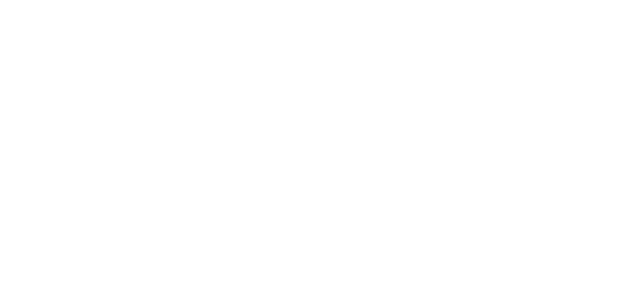
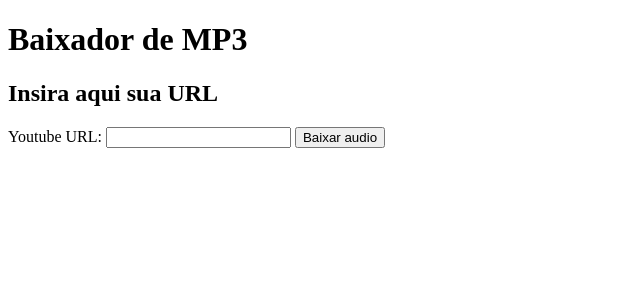
Before and after one commit to FelipeEstival/mp3_projeto_django, a Django app: page / in a window 1280 px wide. Before the commit the part shown is empty. Shown: the top 300 px of the page, without its empty margins (0-640 px from the left). Run offline with Django 5.2, Linux system fonts and the light colour scheme.

Commit message:
HTML implementado com tags

```diff
--- a/myproject/myapp/views.py
+++ b/myproject/myapp/views.py
@@ -2,4 +2,6 @@ from django.shortcuts import render
 
 # Create your views here.
 def home(request):
+    url_digitada = request.POST.get("url_digitada")
+
     return render(request, 'index.html')
--- a/myproject/myproject/settings.py
+++ b/myproject/myproject/settings.py
@@ -11,6 +11,7 @@ https://docs.djangoproject.com/en/5.2/ref/settings/
 """
 
 from pathlib import Path
+import os
 
 # Build paths inside the project like this: BASE_DIR / 'subdir'.
 BASE_DIR = Path(__file__).resolve().parent.parent
@@ -116,6 +117,8 @@ USE_TZ = True
 # https://docs.djangoproject.com/en/5.2/howto/static-files/
 
 STATIC_URL = 'static/'
+MEDIA_URL = '/mediafiles/'
+MEDIA_ROOT = os.path.join(BASE_DIR, 'mediafiles')
 
 # Default primary key field type
 # https://docs.djangoproject.com/en/5.2/ref/settings/#default-auto-field
--- a/myproject/myproject/urls.py
+++ b/myproject/myproject/urls.py
@@ -16,8 +16,13 @@ Including another URLconf
 """
 from django.contrib import admin
 from django.urls import path, include
+from django.conf import settings
+from django.conf.urls.static import static
 
 urlpatterns = [
     path('admin/', admin.site.urls),
     path('', include('myapp.urls')),
 ]
+
+if settings.DEBUG:
+    urlpatterns += static(settings.MEDIA_URL, document_root=settings.MEDIA_ROOT)
--- a/myproject/templates/index.html
+++ b/myproject/templates/index.html
@@ -7,9 +7,40 @@
 </head>
 <body>
     <header>
-        <h1></h1>
+        <h1>Baixador de MP3</h1>
     </header>
-    <main></main>
+
+    <main>
+
+        <section>
+            <div>
+                <form method="POST">
+                    {% csrf_token %}
+
+                    <h2>Insira aqui sua URL</h2>
+                    <label for="url">Youtube URL:</label>
+                    <input type="text" id="url">
+
+                    <button type="submit">Baixar audio</button>
+                </form>
+            </div>
+        </section>
+
+        {% if audio_baixado %}
+            <section>
+                <div>
+                    <audio controls>
+                        <source src="/mediafiles/MeuMestre (online-audio-converter.com).mp3" type="audio/mpeg">
+                        Seu navegador não suporta o elemento de áudio.
+                    </audio>
+
+                    <a href="/mediafiles/MeuMestre (online-audio-converter.com).mp3" download=""><button>Download</button></a>
+                </div>
+            </section>
+        {% endif %}
+
+    </main>
+
     <footer></footer>
 
 </body>
```
Also changed, not shown: 1 other file.
